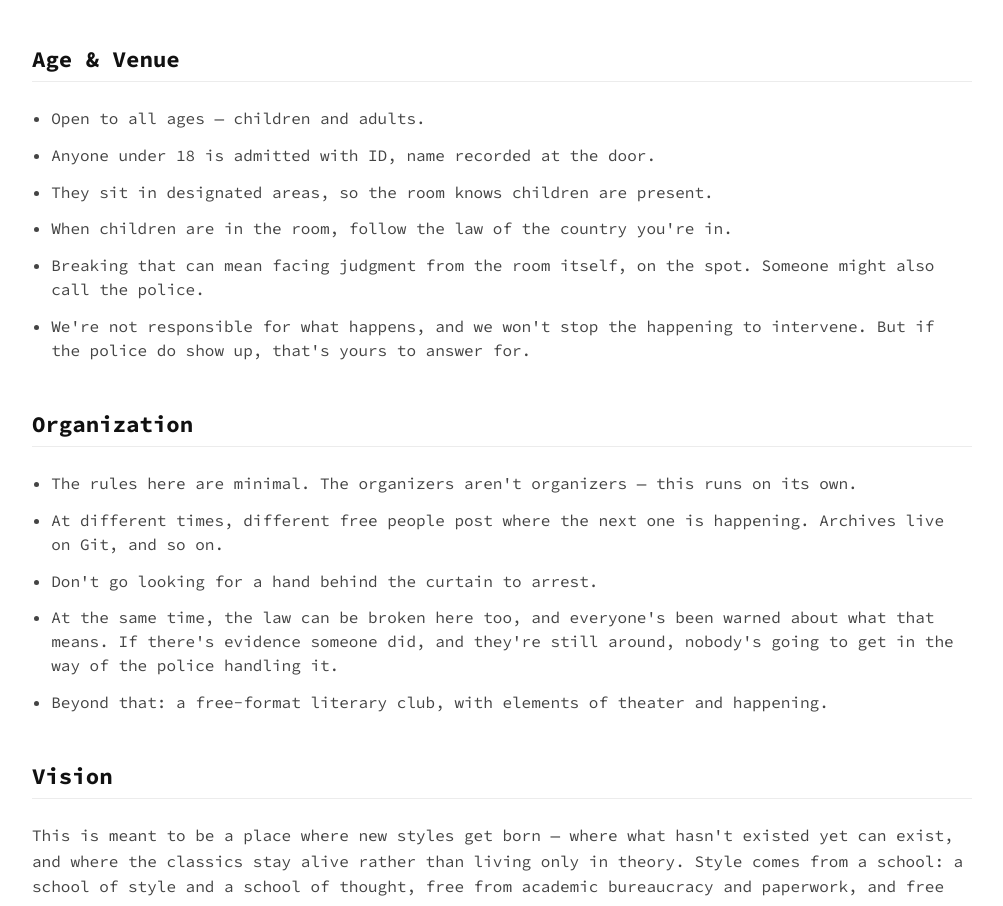
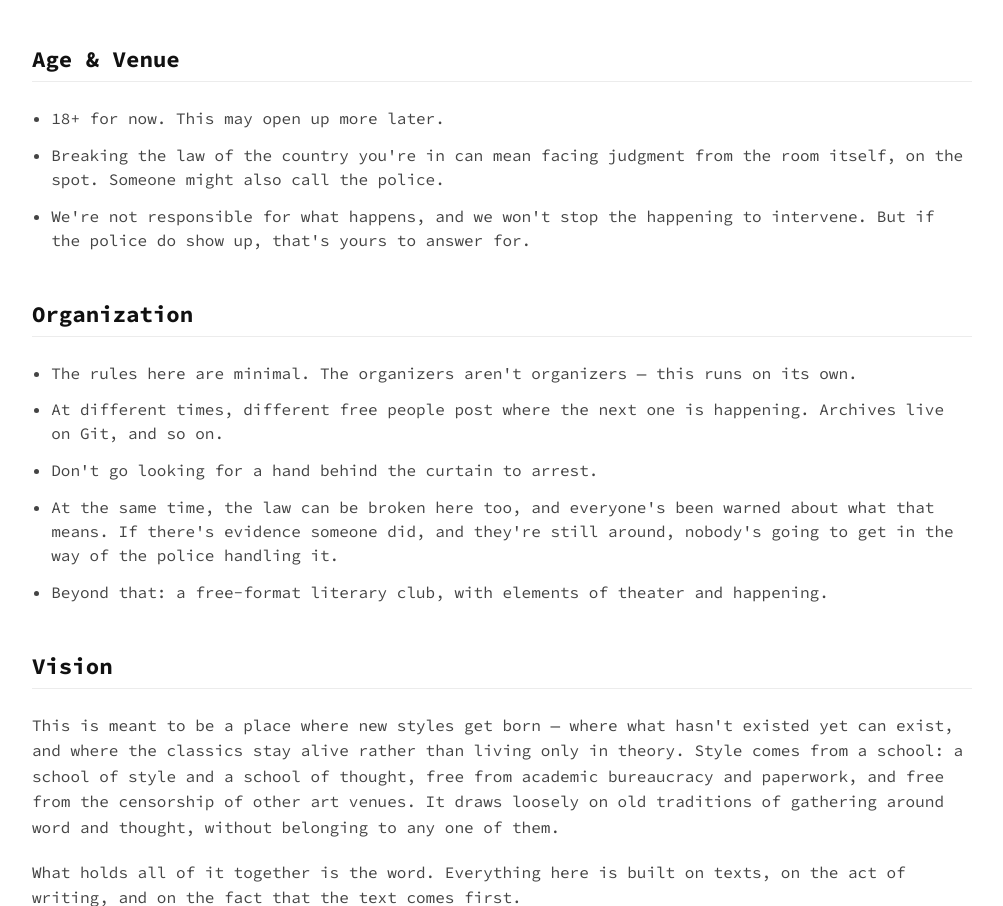
Before and after one commit to Monada-Dominion/md_events_promo, a plain HTML site: page literature-club/index.html in a window 1280 px wide. Shown: the part 2677-3583 px from the top of the page, without its empty margins (138-1141 px from the left). Drawn offline with Linux system fonts and the light colour scheme.

Commit message:
age restrictions updated

```diff
--- a/literature-club/index.html
+++ b/literature-club/index.html
@@ -98,11 +98,8 @@
         <div class="content-block">
           <h2>Age & Venue</h2>
           <ul>
-            <li>Open to all ages — children and adults.</li>
-            <li>Anyone under 18 is admitted with ID, name recorded at the door.</li>
-            <li>They sit in designated areas, so the room knows children are present.</li>
-            <li>When children are in the room, follow the law of the country you're in.</li>
-            <li>Breaking that can mean facing judgment from the room itself, on the spot. Someone might also call the police.</li>
+            <li>18+ for now. This may open up more later.</li>
+            <li>Breaking the law of the country you're in can mean facing judgment from the room itself, on the spot. Someone might also call the police.</li>
             <li>We're not responsible for what happens, and we won't stop the happening to intervene. But if the police do show up, that's yours to answer for.</li>
           </ul>
         </div>
```
